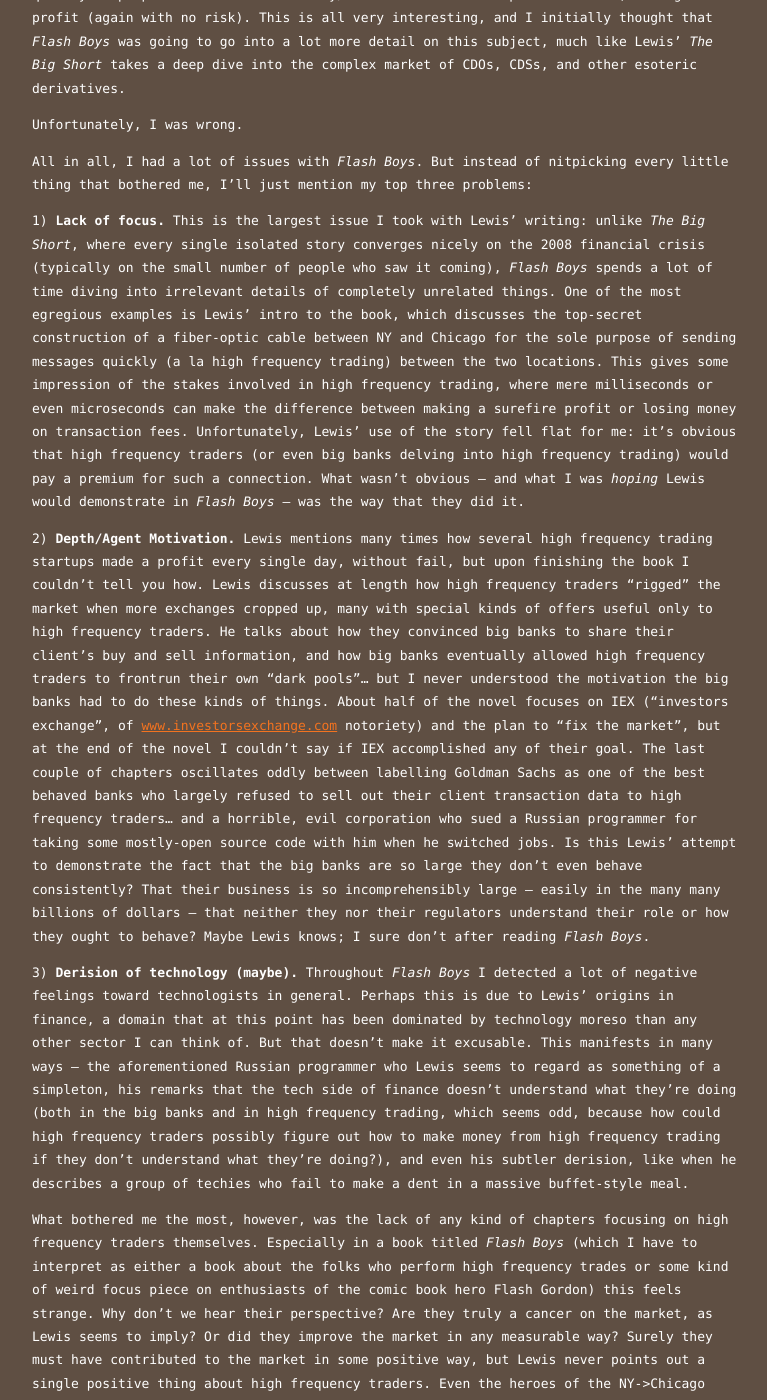
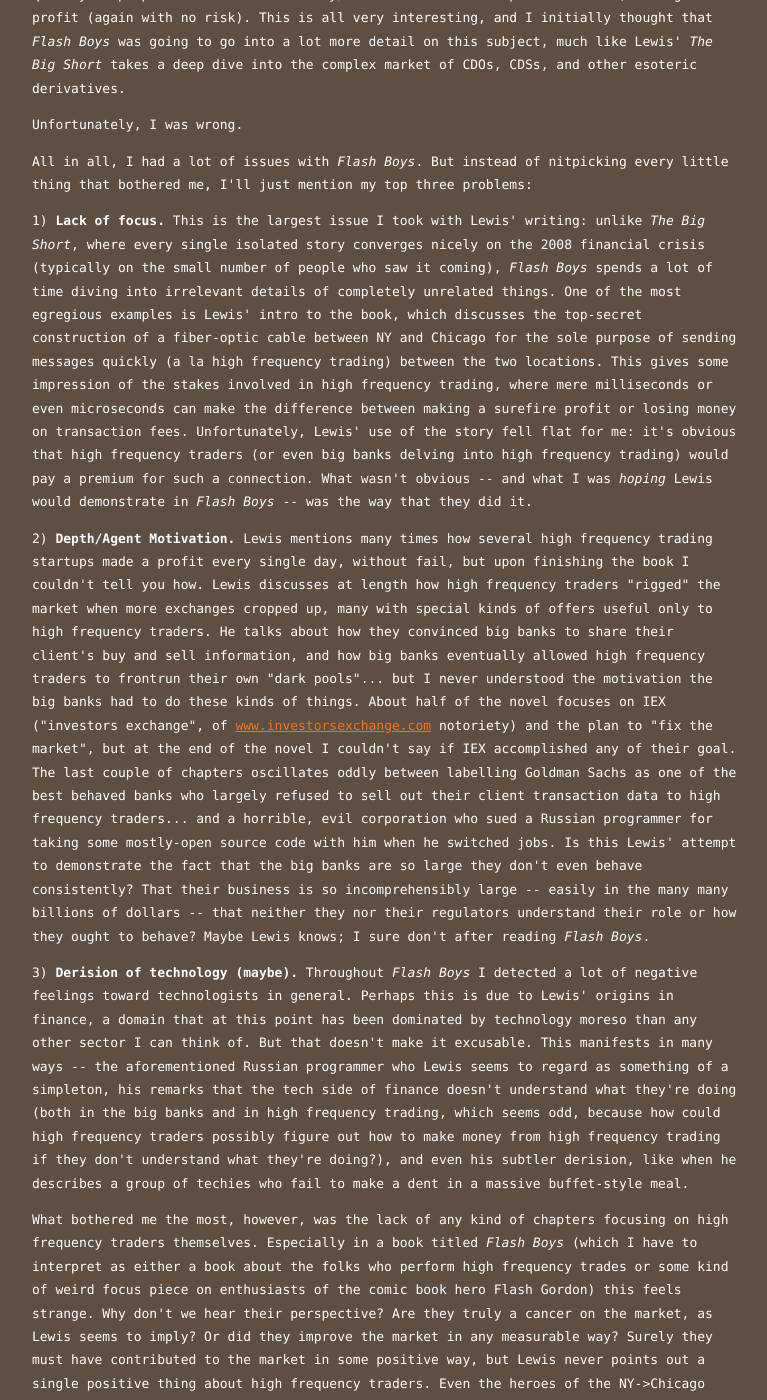
Before and after one commit to nathan-contino/nathan-contino.github.io, a Jekyll site: the page built from _posts/2018-01-18-flashBoys.markdown, in a window 1280 px wide and 1400 px high, scrolled down 657 px. Shown: the whole window, without its empty margins (239-1006 px from the left). Built offline with Jekyll 4.4.1, drawn with Linux system fonts in a browser that asks for light colours; some of the changed lines change nothing that is shown; some of the changed text lies outside the part shown.

Commit message:
ellipsis single-character is silly
Former-commit-id: 770d6c850ec355e1c5e0c3435290b397adf8bfbb [formerly 770d6c850ec355e1c5e0c3435290b397adf8bfbb [formerly dd609a21b44b893bcbbf8304769c1e1a980b5022 [formerly 6c8bd09084fe3f9cd5677f29be296ecce1d393ef] [formerly 7a4a7bc86f16c604b3bac73b4d4b3c91bfb543d0 [formerly fbac1ae683182b9ff482701c4c8c757107c49bc6]]]]
Former-commit-id: d97a0e4ba6c66ee2878ec4d201330f62bce2ce4a
Former-commit-id: 31e29277b8a9f9b80c7eac390671cb72de704486
Former-commit-id: c297503519436ebc55da1b072983a3feba030429 [formerly e03abab371c3bfff2d3a36fd2d8b435eac278a9e]
Former-commit-id: 1a6b1f50f6f205a9a7cdd647ff0d646a0142caec

```diff
--- a/_config.yml
+++ b/_config.yml
@@ -30,6 +30,8 @@
 kramdown:
   input: GFM
   syntax_highlighter: rouge
+  typographic_symbols: { hellip: ... , mdash: --- , ndash: -- , laquo: "<<" , raquo: ">>" , laquo_space: "<< " , raquo_space: " >>" }
+  smart_quotes: apos,apos,quot,quot
 theme: minima
 gems:
   - jekyll-feed
```
